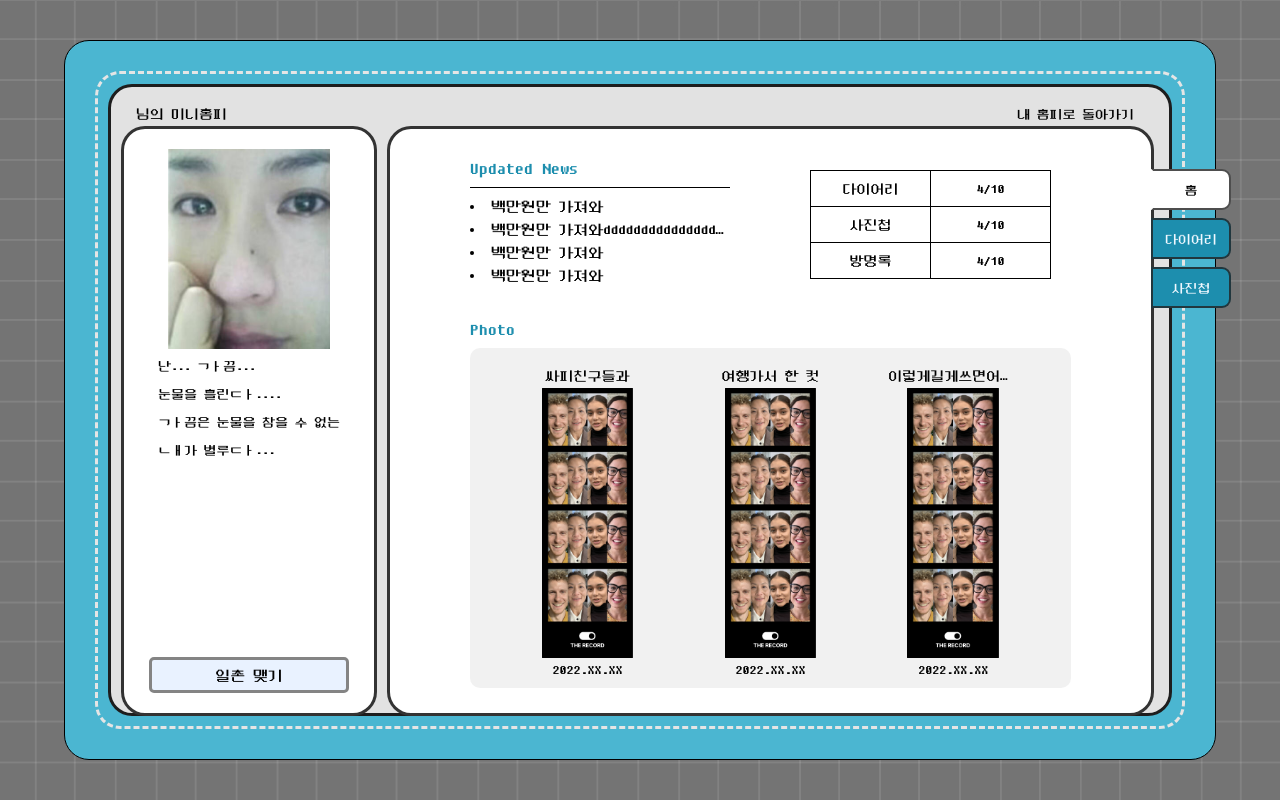
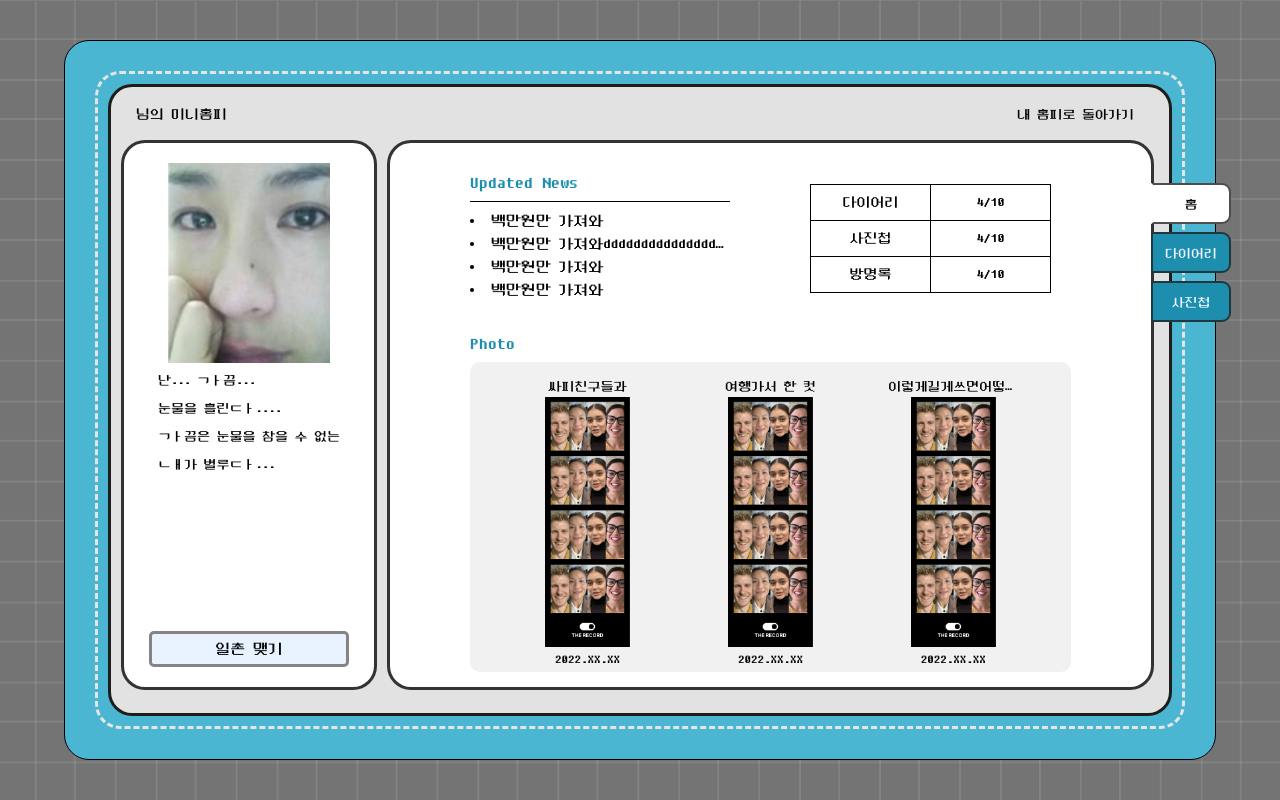
Before and after one commit to younygo1004/TheRecord, a React (Create React App) app in the folder front-end/the-record/: page /home in a window 1280 px wide. Built offline with nearby package versions, Linux system fonts and the light colour scheme.

Commit message:
fix     : 홈 박스 넘어가는 버그 수정

```diff
--- a/front-end/the-record/src/styles/common/background.css
+++ b/front-end/the-record/src/styles/common/background.css
@@ -51,7 +51,7 @@
 #app .bg-white-left {
   width: 25%;
   max-width: 380px;
-  max-height: 590px;
+  max-height: 550px;
   height: 100%;
   margin: 0 10px;
   background: #FFFFFF;
@@ -63,7 +63,7 @@
 #app .bg-white-right {
   width: 75%;
   height: 100%;
-  max-height: 590px;
+  max-height: 550px;
   background: #FFFFFF;
   border: 3px solid rgba(0, 0, 0, 0.8);
   box-sizing: border-box;
--- a/front-end/the-record/src/styles/home/home.css
+++ b/front-end/the-record/src/styles/home/home.css
@@ -31,7 +31,7 @@
 }
 
 #home #profile .profile-info .profile-text {
-  max-height: 260px;
+  max-height: 230px;
   max-width: 220px;
   overflow-y: auto;
   overflow-wrap: break-word;
@@ -145,7 +145,7 @@
 #updated-news .updated-news-bottom .updated-photo-zone {
   background: rgba(196, 196, 196, 0.23);
   border-radius: 10px;
-  height: 340px;
+  height: 310px;
   display: flex;
   align-items: center;
   justify-content: space-evenly;
@@ -166,14 +166,14 @@
   text-overflow:ellipsis;
   overflow: hidden;
   white-space:nowrap;
-  font-size: 14px;
+  font-size: 13px;
   margin-bottom: 5px;
   text-align: center;
 }
 
 #updated-news .updated-news-bottom .updated-photo-zone .photo-preview > img{
   width: fit-content;
-  height: 270px;
+  height: 250px;
   margin-bottom: 5px;
 }
 
```
